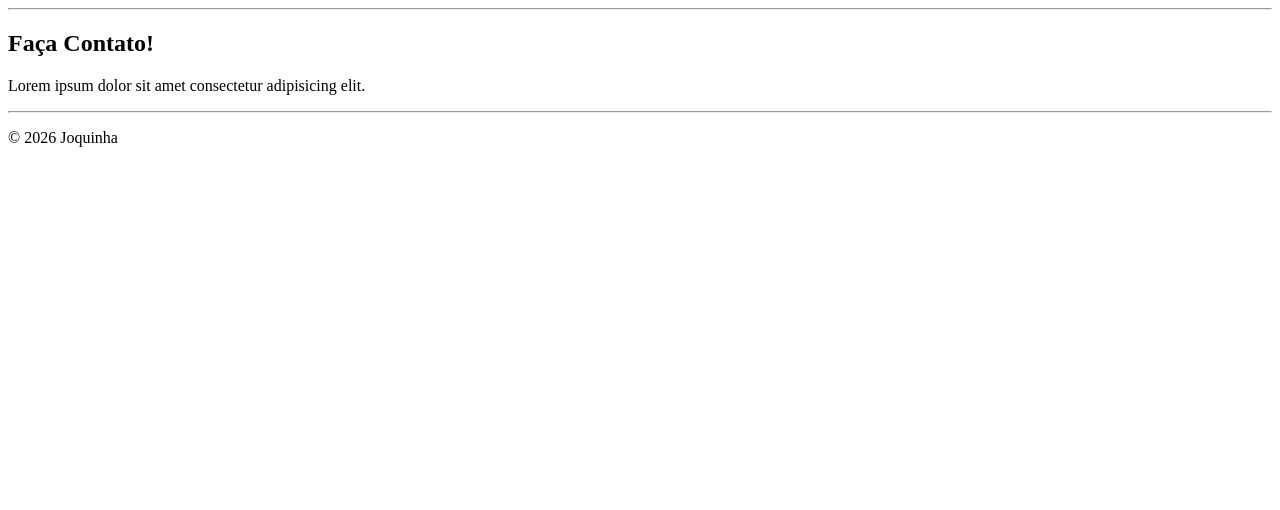
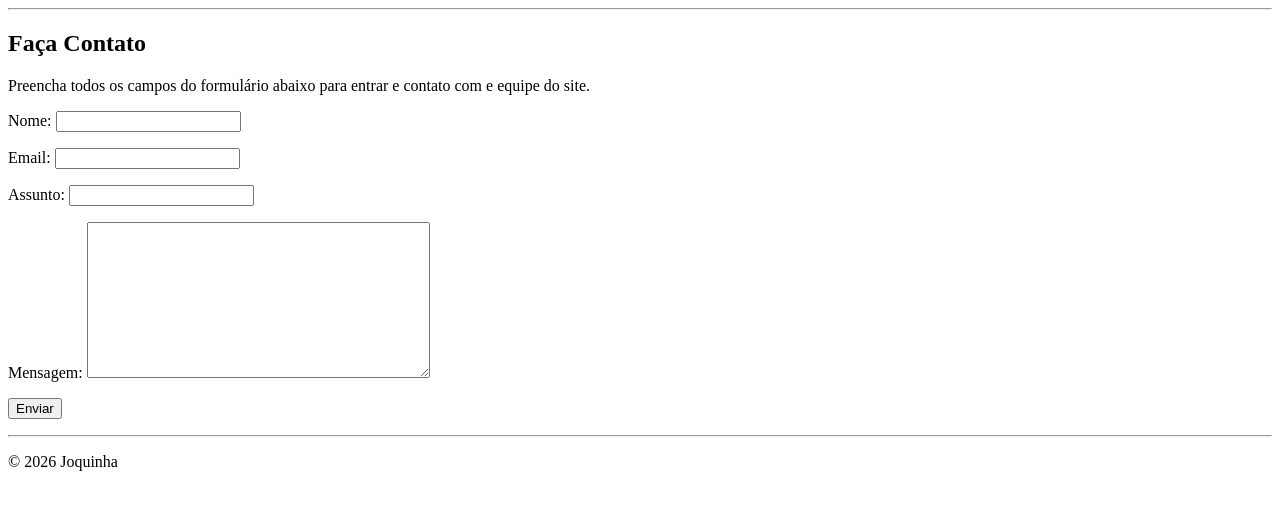
Before and after one commit to Luferat/djangobase.PYCG2026.3, a Django app: page /contato/ in a window 1280 px wide. Shown: the part 108-618 px from the top of the page. Run offline with Django 5.2, Linux system fonts and the light colour scheme.

Commit message:
contatos ok

```diff
--- a/cadastro/admin.py
+++ b/cadastro/admin.py
@@ -1,4 +1,5 @@
 from django.contrib import admin
-from .models import Pessoa
+from .models import Contato, Pessoa
 
 admin.site.register(Pessoa)
+admin.site.register(Contato)
--- a/cadastro/forms.py
+++ b/cadastro/forms.py
@@ -1,7 +1,12 @@
 from django import forms
-from .models import Pessoa
+from .models import Contato, Pessoa
 
 class PessoaForm(forms.ModelForm):
     class Meta:
         model = Pessoa
         fields = ['nome', 'email', 'idade']
+
+class ContatoForm(forms.ModelForm):
+    class Meta:
+        model = Contato
+        fields = ['nome', 'email', 'assunto', 'mensagem']
--- a/cadastro/models.py
+++ b/cadastro/models.py
@@ -1,4 +1,5 @@
 from django.db import models
+
 
 class Pessoa(models.Model):
     nome = models.CharField(max_length=150)
@@ -7,3 +8,13 @@ class Pessoa(models.Model):
 
     def __str__(self):
         return self.nome
+
+
+class Contato(models.Model):
+    nome = models.CharField(max_length=200)
+    email = models.EmailField()
+    assunto = models.CharField(max_length=255)
+    mensagem = models.TextField()
+
+    def __str__(self):
+        return f'Contato de {self.nome}'
--- a/cadastro/templates/cadastro/adicionar.html
+++ b/cadastro/templates/cadastro/adicionar.html
@@ -9,7 +9,7 @@
     <form method="POST">
         {% csrf_token %}
         {{ form.as_p }}
-        <button type="submit">Salvar</button>
+        <p><button type="submit">Salvar</button></p>
     </form>
 </article>
 {% endblock %}
--- a/cadastro/templates/cadastro/contato.html
+++ b/cadastro/templates/cadastro/contato.html
@@ -4,7 +4,15 @@
 
 {% block conteudo %}
 <article>
-    <h1>Faça Contato!</h1>
-    <p>Lorem ipsum dolor sit amet consectetur adipisicing elit.</p>
+
+    <h2>Faça Contato</h2>
+    <p>Preencha todos os campos do formulário abaixo para entrar e contato com e equipe do site.</p>
+
+    <form method="POST">
+        {% csrf_token %}
+        {{ form.as_p }}
+        <p><button type="submit">Enviar</button></p>
+    </form>
+
 </article>
 {% endblock %}
--- a/cadastro/views.py
+++ b/cadastro/views.py
@@ -1,6 +1,6 @@
 from django.shortcuts import get_object_or_404, redirect, render
 
-from cadastro.forms import PessoaForm
+from cadastro.forms import ContatoForm, PessoaForm
 from cadastro.models import Pessoa
 
 
@@ -27,14 +27,23 @@ def index(request):
 
 def contato(request):
 
-    contexto = {
-        "nome": "Joquinha"
-    }
+    # Se o form está sendo enviado
+    if request.method == 'POST':
+        form = ContatoForm(request.POST)
+        if form.is_valid():
+            form.save()
+            return redirect('index')
+    else:
+        # Exibe o formulário
+        form = ContatoForm()
 
     return render(
         request,
         'cadastro/contato.html',
-        contexto
+        {
+            'form': form,
+            'nome': 'Joquinha'
+        }
     )
 
 
```
Also changed, not shown: README.md, cadastro/migrations/0002_contato.py (added).
